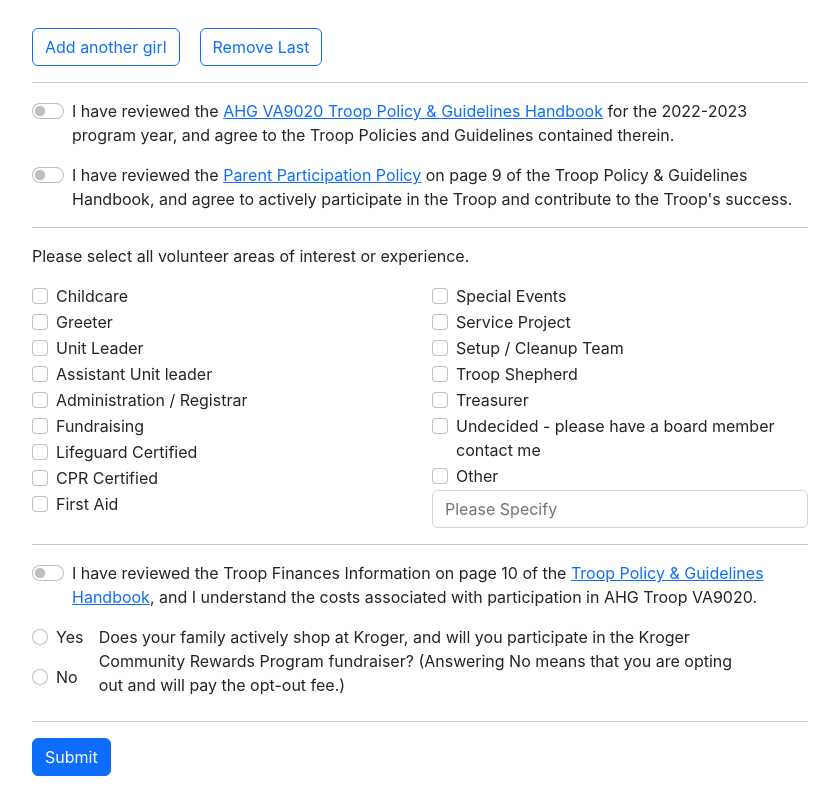
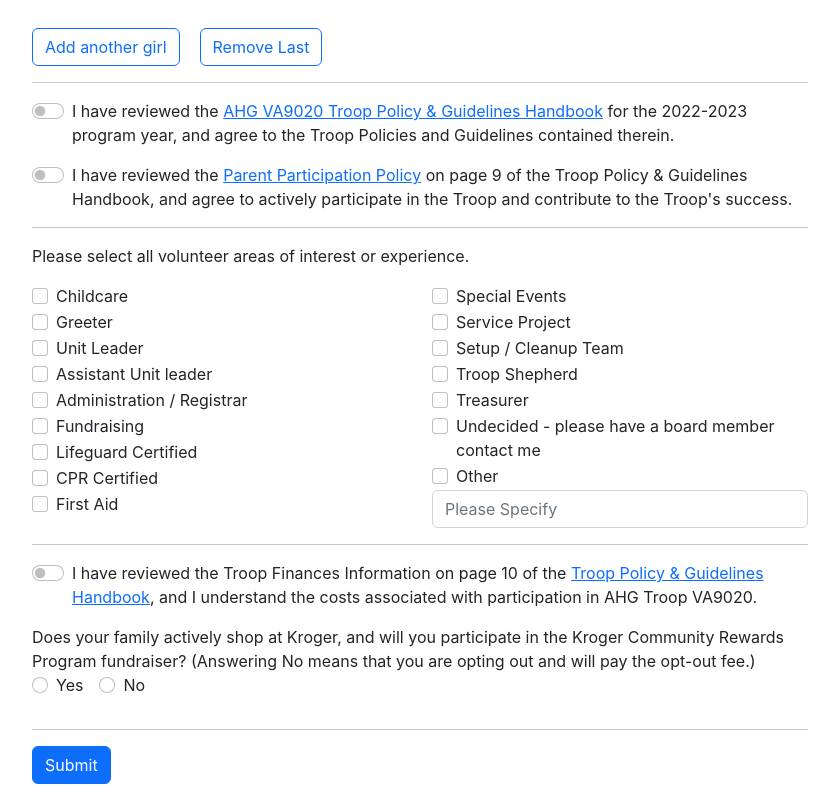
Before and after one commit to labogdan/ahg-signup, a React (Create React App) app in the folder frontend/: page / in a window 1280 px wide. Shown: the part 416-1216 px from the top of the page, without its empty margins (220-1059 px from the left). Built offline with nearby package versions, Linux system fonts and the light colour scheme.

Commit message:
qa fixes

```diff
--- a/frontend/src/UserForm.tsx
+++ b/frontend/src/UserForm.tsx
@@ -425,8 +425,7 @@ const UserForm = () => {
                     required
                 />
 
-                <Row>
-                    <Col md={1}>
+                {(<>Does your family actively shop at Kroger, and will you participate in the Kroger Community Rewards Program fundraiser? (Answering No means that you are opting out and will pay the opt-out fee.)</>)}
                 <div onChange={(e) => handleKrogerParticipateChange(e)}>
                     <Form.Check
                         inline
@@ -447,11 +446,6 @@ const UserForm = () => {
                         required
                     />
                 </div>
-                    </Col>
-                    <Col md={10}>
-                        {(<>Does your family actively shop at Kroger, and will you participate in the Kroger Community Rewards Program fundraiser? (Answering No means that you are opting out and will pay the opt-out fee.)</>)}
-                    </Col>
-                </Row>
 
                 {krogerShow && (
                     <>
@@ -464,8 +458,7 @@ const UserForm = () => {
                         </Col>
                     </Row>
 
-                    <Row className="mb-3">
-                        <Col md={1}>
+                     {(<>I have actively enrolled in the Kroger Community Rewards program for the benefit of AHG Troop 9020 and will continue the designation throughout the Troop Program Year 2022-2023.</>)}
                         <div onChange={(e) => handleKrogerEnrolledChange(e)}>
                             <Form.Check
                                 inline
@@ -486,11 +479,6 @@ const UserForm = () => {
                                 required
                             />
                         </div>
-                        </Col>
-                        <Col md={10}>
-                             {(<>I have actively enrolled in the Kroger Community Rewards program for the benefit of AHG Troop 9020 and will continue the designation throughout the Troop Program Year 2022-2023.</>)}
-                        </Col>
-                    </Row>
                     </>
                     )
                 }
```
Lines whose indentation alone changed are shown as unchanged.
